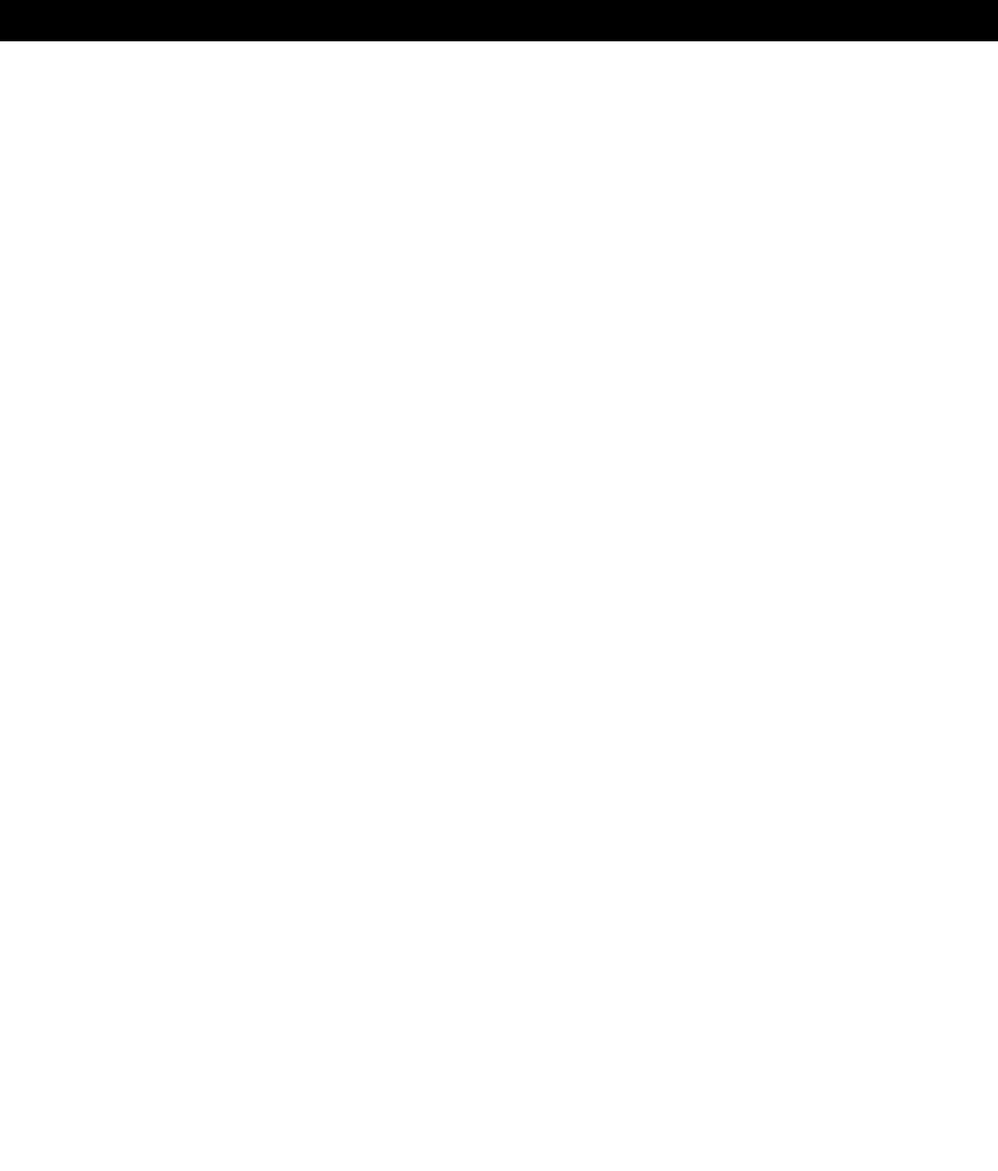
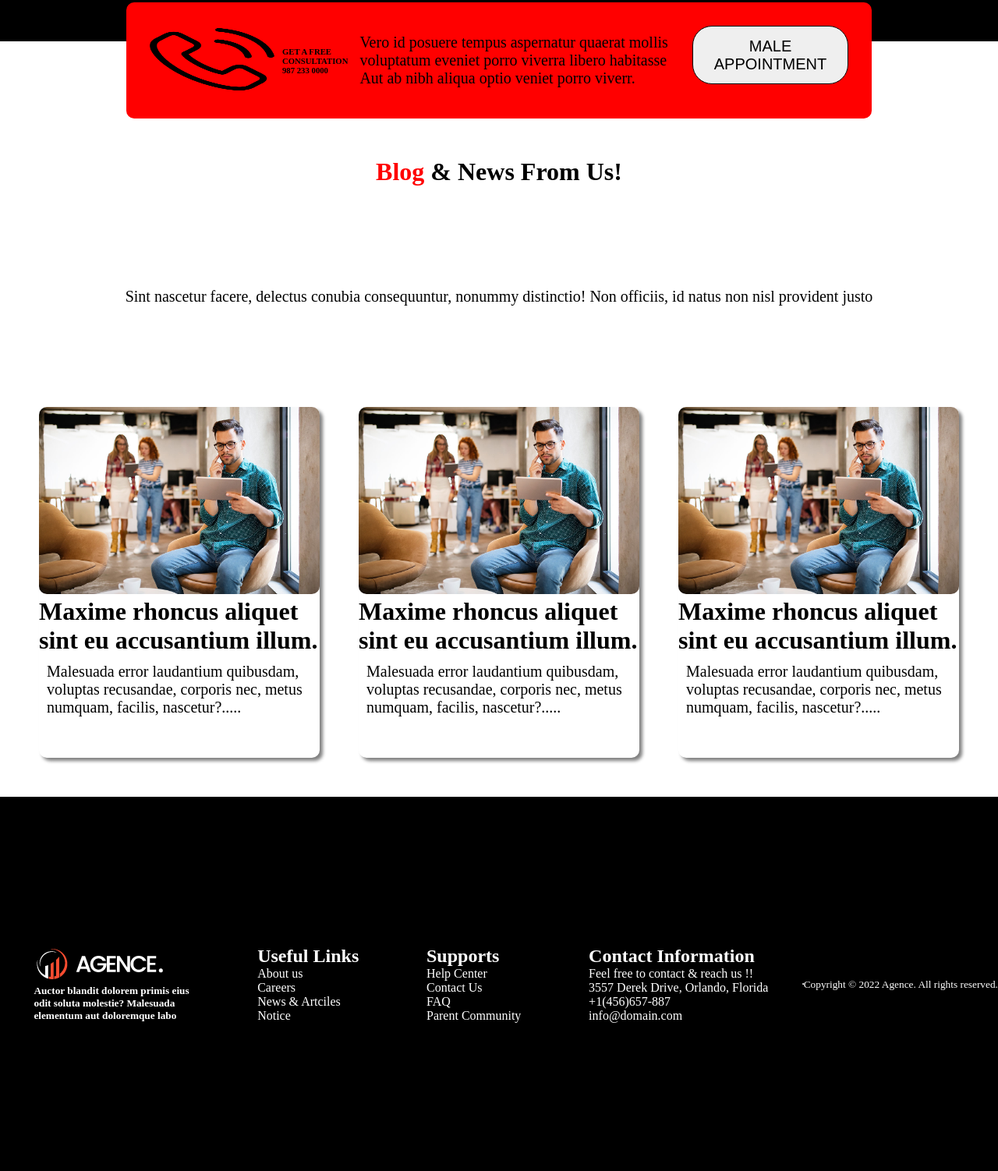
Before and after one commit to Mehedi-2023/test-digital-agency, a plain HTML site: page index.html in a window 1280 px wide. Shown: the part 1616-3118 px from the top of the page at 78% size. Before the commit the page ends 1669 px from the top, so only its background shows below. Drawn offline with Linux system fonts and the light colour scheme.

Commit message:
last commit

```diff
--- a/index.html
+++ b/index.html
@@ -145,11 +145,142 @@
     </div>
 </div>
 
+        <!--apontment conteiner-->
+    <div class="apontment-conteiner">
+
+
+        <div class="phone-call">
+
+          <div>  <img class="img-appn" src="Asset/icons/phone-call.png" alt=""></div>
+
+         <div class="box">
+            <h6>GET A FREE CONSULTATION <br>
+                987 233 0000</h6>
+            </div>
+
+
+
+        </div>
+
+        <div class="apontment-box">
+
+            <p>Vero id posuere tempus aspernatur quaerat
+                mollis voluptatum eveniet porro
+                viverra libero habitasse Aut ab
+                 nibh aliqua optio veniet
+                  porro viverr.</p>
+
+        </div>
+
+        <div class="apontment-box">
+
+                <button class="appn-btn"> MALE APPOINTMENT </button>
+        </div>
+    </div>
+       <!-- card-conteiner-->
+
+        <div class="card-container">
+
+       <h1 class="card-conteiner-title"><span class="primary">Blog</span> & News From Us!</h1>
+
+            <p class="card-conteiner-description">Sint nascetur facere, delectus conubia
+                 consequuntur, nonummy distinctio! Non officiis,
+                  id natus non nisl provident justo</p>
+
+       <div class="cards">
+
+            <div class="card">
+
+                <img class="blog-img" src="Asset/image/blog-1.jpg" alt="">
+
+                 <h1 class="card-title">Maxime rhoncus aliquet sint eu
+                     accusantium illum.</h1>
+                <p class="card-description">Malesuada error laudantium quibusdam,
+                     voluptas recusandae, corporis nec,
+                     metus numquam, facilis, nascetur?.....</p>
+
+            </div>
+
+            <div class="card">
+
+                <img class="blog-img" src="Asset/image/blog-1.jpg" alt="">
+
+                <h1 class="card-title">Maxime rhoncus aliquet sint eu
+                     accusantium illum.</h1>
+                <p class="card-description">Malesuada error laudantium quibusdam,
+                     voluptas recusandae, corporis nec,
+                     metus numquam, facilis, nascetur?.....</p>
+
+
+            </div>
+
+             <div class="card">
+
+                <img class="blog-img" src="Asset/image/blog-1.jpg" alt="">
+                <h1 class="card-title">Maxime rhoncus aliquet sint eu
+                    accusantium illum.</h1>
+               <p class="card-description">Malesuada error laudantium quibusdam,
+                    voluptas recusandae, corporis nec,
+                    metus numquam, facilis, nascetur?.....</p>
+
+
+            </div>
+
+            </div>
+
+
+
+        </div>
+
     </main>
 
     <footer>
+       <div class="footer-conteiner">
+
+        <div class="footer-box">
+            <img src="Asset/logo/logo.png" alt="">
+            <h5 class="logo-parg">Auctor blandit dolorem primis eius odit soluta molestie?
+                Malesuada elementum aut doloremque labo</h5>
+
+        </div>
+        <div class="footer-box">
+            <h2>Useful Links</h2>
+           <li> About us</li>
+
+             <li> Careers</li>
+             <li> News & Artciles</li>
 
 
+
+               <li> Notice</li>
+
+        </div>
+        <div class="footer-box">
+            <h2>Supports</h2>
+
+            <li>Help Center</li>
+            <li>Contact Us </li>
+            <li>FAQ </li>
+            <li> Parent Community</li>
+
+         </div>
+        <div class="footer-box">
+            <h2>Contact Information</h2>
+
+            <li>Feel free to contact & reach us !!</li>
+            <li> 3557 Derek Drive, Orlando, Florida</li>
+            <li>+1(456)657-887</li>
+            <li>info@domain.com</li>
+
+        </div>
+       <hr>
+
+<div class="box"><small>Copyright © 2022 Agence.
+     All rights reserved.</small>
+
+
+    </div>
+</div>
     </footer>
 
 </body>
--- a/style.css
+++ b/style.css
@@ -124,6 +124,7 @@ span{
 
 
 
+
         }
 
             .author-img {
@@ -136,8 +137,7 @@ span{
             display: flex;
             justify-content: center;
             align-items: centers;
-           border-right: 20px;
-           padding-right: 20px;
+
         }
 
         .service-btn{
@@ -146,6 +146,7 @@ span{
             color: rgb(145, 134, 134);
             border: 1px solid;
             border-radius: 30px;
+
 
         }
 
@@ -180,3 +181,135 @@ span{
     display: flex;
 
    }
+
+   /*appointment conteiner*/
+
+   .apontment-conteiner{
+
+    display: flex;
+    justify-content: center;
+    align-content: center;
+    width: 70%;
+    margin: auto;
+    background-color: red;
+    padding: 30px;
+    margin-top: -50px;
+    border-radius: 10px;
+
+}
+
+
+
+   .appn-btn{
+
+        width: 200px;
+        height: 75px;
+        border-radius: 25px;
+        border: 1px solid;
+        padding: 10px;
+
+        font-size:20px;
+
+
+
+   }
+
+   .img-appn{
+
+            width: 160px;
+            height: 80px;
+   }
+   .phone-call{
+
+    display: flex;
+    justify-content: center;
+    align-items: center;
+    gap: 10px;
+    margin-right: 5px;
+    border-right: 5px ;
+
+   }
+
+   /* blog-conteiner*/
+
+   .card-container{
+
+
+
+   }
+   .cards{
+    display: flex;
+    justify-content: center;
+    align-items: center;
+ padding: 20px;
+ margin: 30px;
+    border: 2px solid`;
+    gap: 50px;
+
+   }
+
+    .card{
+            width: 600px;
+            height: 450px;
+
+
+
+            border-radius: 10px;
+            box-shadow: 4px 4px 4px grey;
+
+
+
+    }
+   .blog-img {
+    width: 100%;
+    border-radius: 10px;
+
+
+
+   }
+   .card-conteiner-title{
+    text-align: center;
+    margin: 50px;
+
+   }
+  .card-conteiner-description{
+
+    text-align: center;
+    padding: 80px;
+
+  }
+
+
+   /* footer conteiner */
+
+  .footer-conteiner {
+
+            display: flex;
+            justify-content: space-around;
+            align-items: center;
+            width: 100vw;
+            height: 60vh;
+            background-image:url(./Asset/image/footer-bg.png) ,
+            linear-gradient(black);
+            background-color: black;
+
+            color: white;
+            margin: auto;
+
+.footer-box{
+
+    padding: 15px;
+    margin: auto;
+
+
+}
+
+.footer-box li {
+    list-style: none;
+}
+
+   .logo-parg {
+        width: 200px;
+
+
+   }
```
